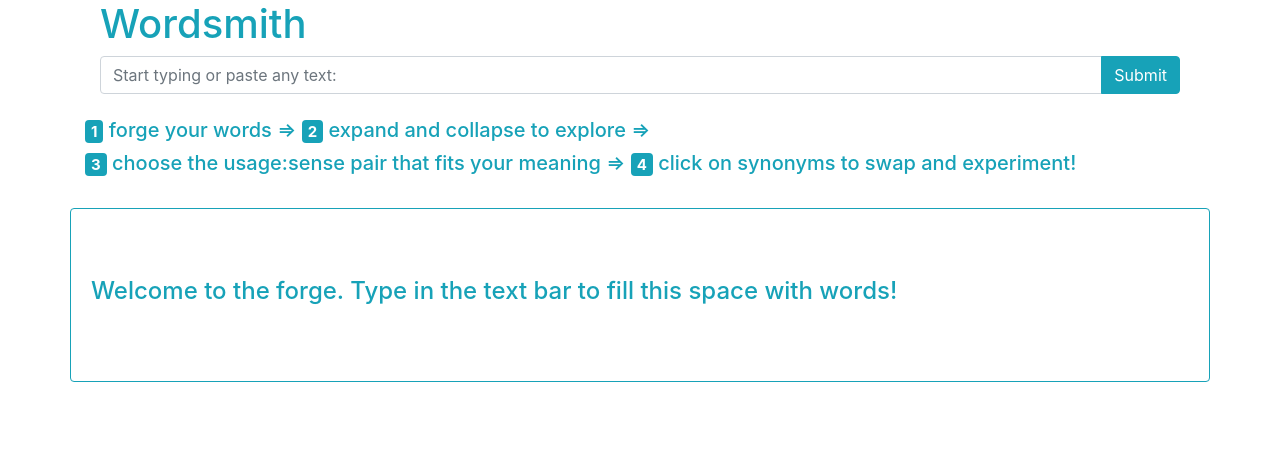
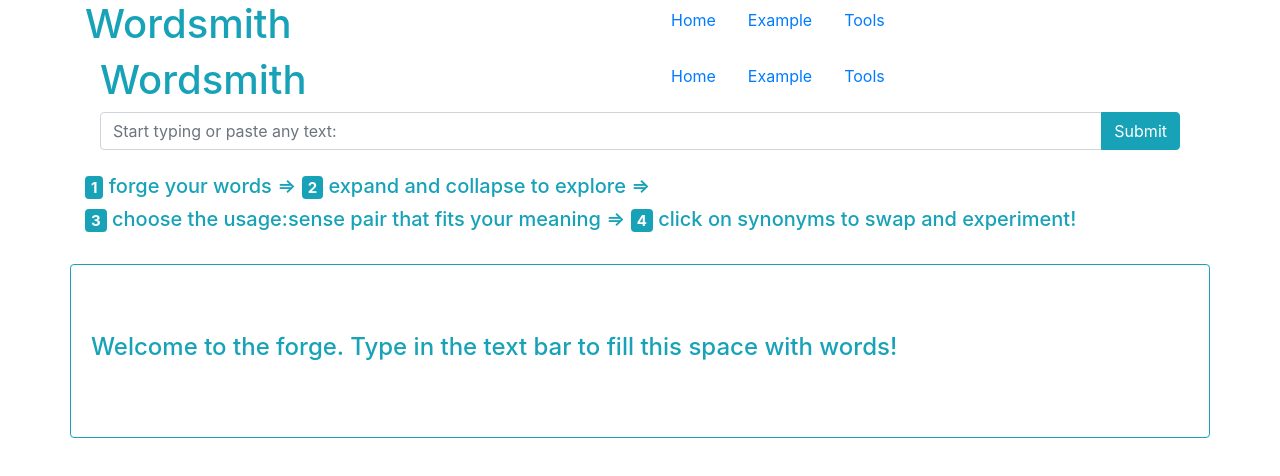
Before and after one commit to emanuelbierman/wordsmith, a React (Create React App) app in the folder client/: page / in a window 1280 px wide. Shown: the top 476 px of the page. Built offline with nearby package versions, Linux system fonts and the light colour scheme.

Commit message:
Add two new routes. Extract header and navbar into Title component, to be unconditionally rendered

```diff
--- a/client/src/App.js
+++ b/client/src/App.js
@@ -1,14 +1,18 @@
 import React, { Component } from 'react';
 import { BrowserRouter as Router, Route } from 'react-router-dom';
-import WordsContainer from './containers/WordsContainer';
-// import PinnedSentencesContainer from './containers/PinnedSentencesContainer';
+import Title from './components/Title';
 import Home from './components/Home';
+import ExampleContainer from './containers/ExampleContainer';
+import Tools from './components/Tools';
 
 class App extends Component {
   render() {
     return (
       <Router>
-        <Route path="/" component={Home} />
+        <Title/>
+        <Route exact path="/" component={Home} />
+        <Route path="/example" component={ExampleContainer} />
+        <Route path="/tools" component={Tools} />
       </Router>
     );
   }
--- a/client/src/components/Title.js
+++ b/client/src/components/Title.js
@@ -1,11 +1,28 @@
 import React, { Component } from 'react';
-import { Container } from 'reactstrap';
+import { Container, Row, Col, Nav, NavItem, NavLink } from 'reactstrap';
 
 class Title extends Component {
   render() {
     return(
       <Container className="text-info">
-        <h1>Wordsmith</h1>
+        <Row>
+          <Col xs="6">
+            <h1>Wordsmith</h1>
+          </Col>
+          <Col xs="3">
+            <Nav>
+              <NavItem>
+                <NavLink href="/">Home</NavLink>
+              </NavItem>
+              <NavItem>
+                <NavLink href="/example">Example</NavLink>
+              </NavItem>
+              <NavItem>
+                <NavLink href="/tools">Tools</NavLink>
+              </NavItem>
+            </Nav>
+          </Col>
+        </Row>
       </Container>
     )
   }
```
